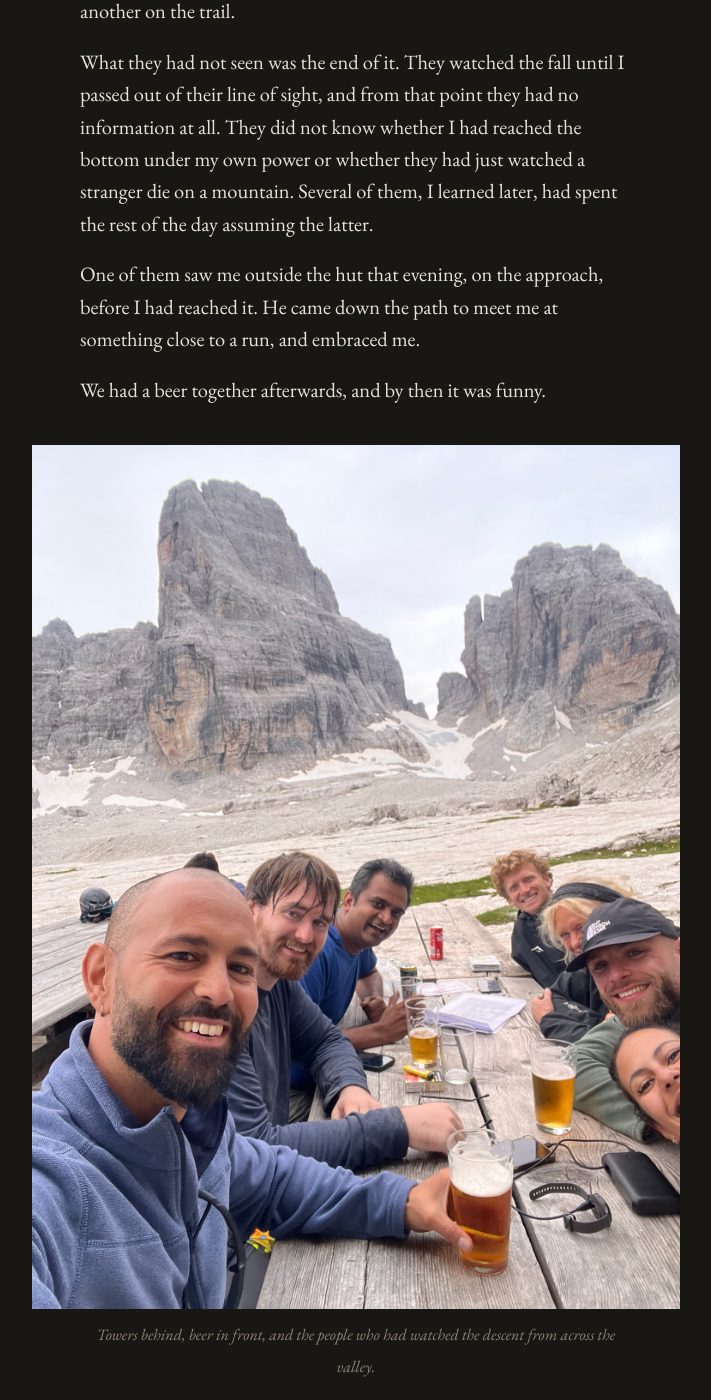
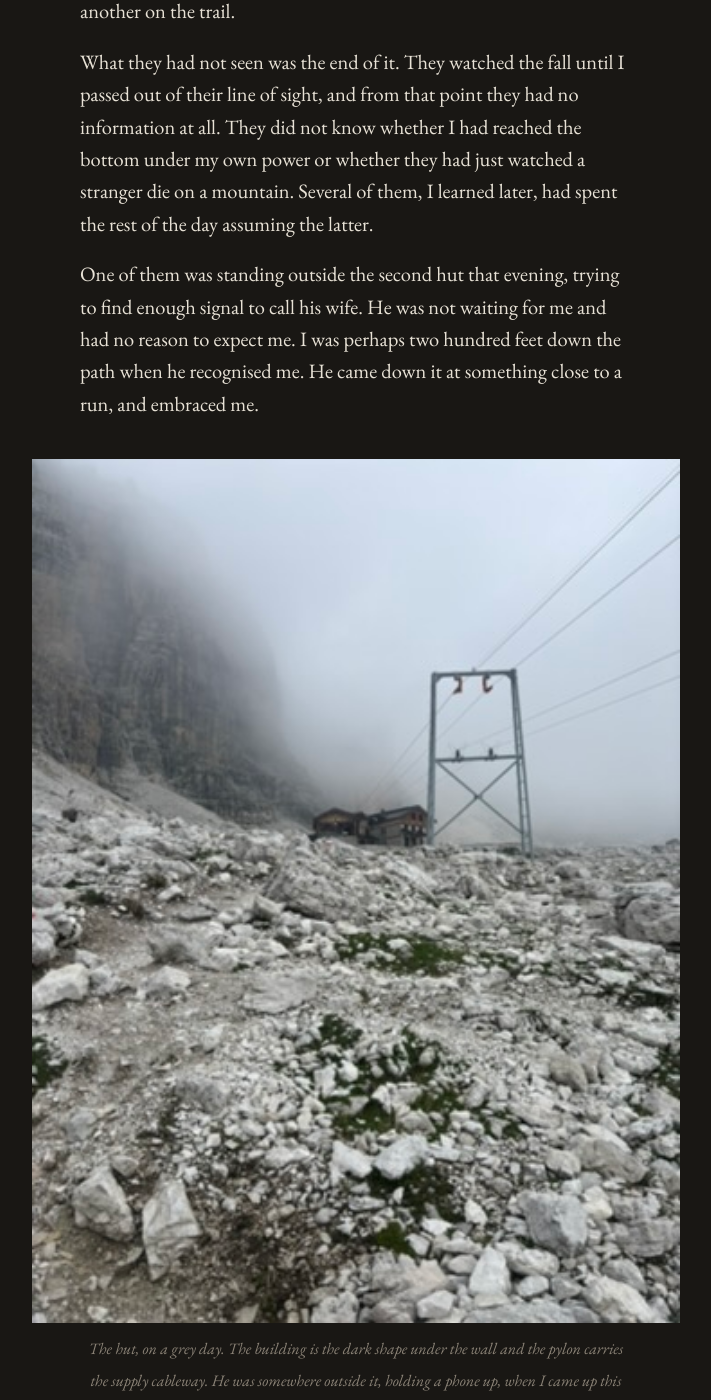
Before and after one commit to edoherty2017/edoherty2017.github.io, a Jekyll site: the page built from _posts/2026-11-05-tuckett.md, in a window 1280 px wide and 1400 px high, scrolled down 25238 px. Shown: the whole window, without its empty margins (284-995 px from the left). Built offline with Jekyll 4.4.1, drawn with Linux system fonts in a browser that asks for light colours; some of the changed text lies outside the part shown.

Commit message:
Restore the fog photograph and correct the meeting
The fog photograph is the second hut, where the group was, not Tuckett.
It was removed earlier under a wrong caption. He was outside it looking
for phone signal, not watching the path, and recognised me about two
hundred feet out.

Co-Authored-By: Claude Opus 5 <noreply@anthropic.com>
Claude-Session: https://claude.ai/code/session_01DG7e8ydEM2dpSTUFw7pRqc

```diff
--- a/_posts/2026-11-05-tuckett.md
+++ b/_posts/2026-11-05-tuckett.md
@@ -592,8 +592,16 @@ I had reached the bottom under my own power or whether they had just watched a s
 on a mountain. Several of them, I learned later, had spent the rest of the day assuming the
 latter.
 
-One of them saw me outside the hut that evening, on the approach, before I had reached it.
-He came down the path to meet me at something close to a run, and embraced me.
+One of them was standing outside the second hut that evening, trying to find enough signal
+to call his wife. He was not waiting for me and had no reason to expect me. I was perhaps
+two hundred feet down the path when he recognised me. He came down it at something close
+to a run, and embraced me.
+
+![The hut he was standing outside](/images/02-approach-fog-pylon.jpg)
+
+*The hut, on a grey day. The building is the dark shape under the wall and the pylon
+carries the supply cableway. He was somewhere outside it, holding a phone up, when I came
+up this path.*
 
 We had a beer together afterwards, and by then it was funny.
 
```
Also changed, not shown: images/02-approach-fog-pylon.jpg (added).
